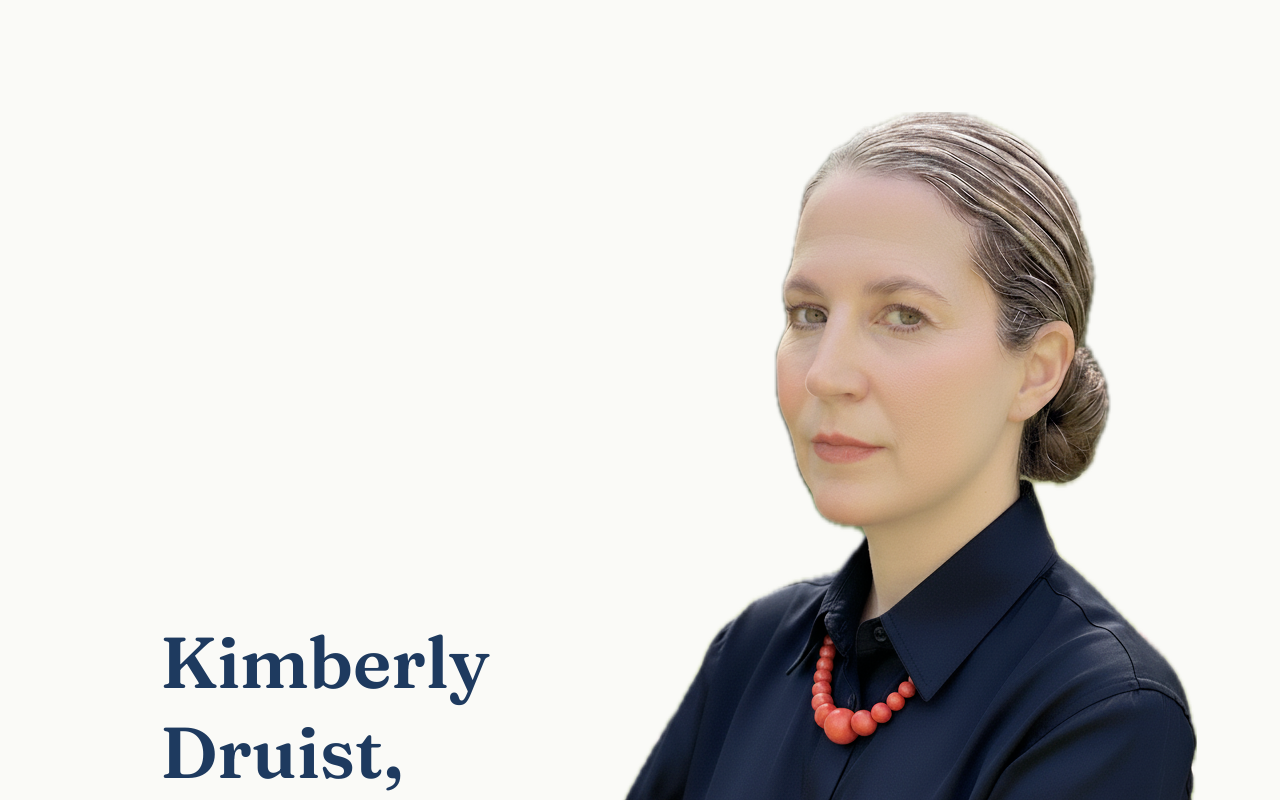
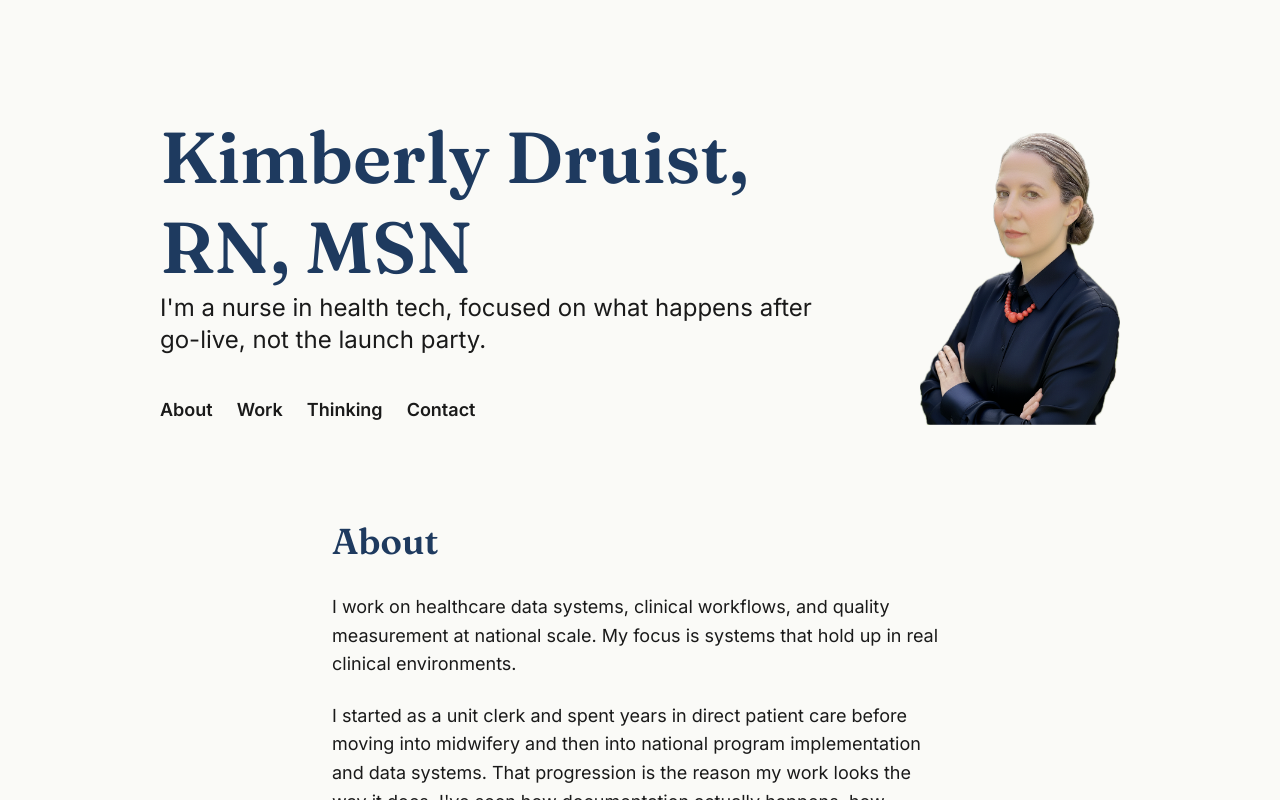
Before and after one commit to druik/kimberlydruist-com, a Next.js app: page / in a window 1280 px wide. Shown: the top 800 px of the page. Built offline with nearby package versions, Linux system fonts and the light colour scheme.

Commit message:
fix: properly constrain header photo size

```diff
--- a/components/Header.tsx
+++ b/components/Header.tsx
@@ -8,7 +8,7 @@ const navItems = [
 export function Header() {
   return (
     <header className="mx-auto flex w-full max-w-5xl flex-col gap-10 px-6 py-16 md:flex-row md:items-end md:justify-between md:px-8 md:pb-12 md:pt-28">
-      <div className="order-2 md:order-1">
+      <div className="order-2 min-w-0 flex-1 md:order-1">
         <h1 className="font-serif text-5xl font-semibold leading-tight text-accent md:text-7xl">
           Kimberly Druist, RN, MSN
         </h1>
@@ -28,11 +28,13 @@ export function Header() {
           </ul>
         </nav>
       </div>
-      <img
-        src="/photo.png"
-        alt="Portrait of Kimberly Druist"
-        className="order-1 w-full max-w-[300px] self-start md:order-2 md:max-w-[320px] md:self-end"
-      />
+      <div className="order-1 mx-auto w-full max-w-[160px] shrink-0 md:order-2 md:mx-0 md:max-w-[200px]">
+        <img
+          src="/photo.png"
+          alt="Portrait of Kimberly Druist"
+          className="h-auto w-full"
+        />
+      </div>
     </header>
   );
 }
```
